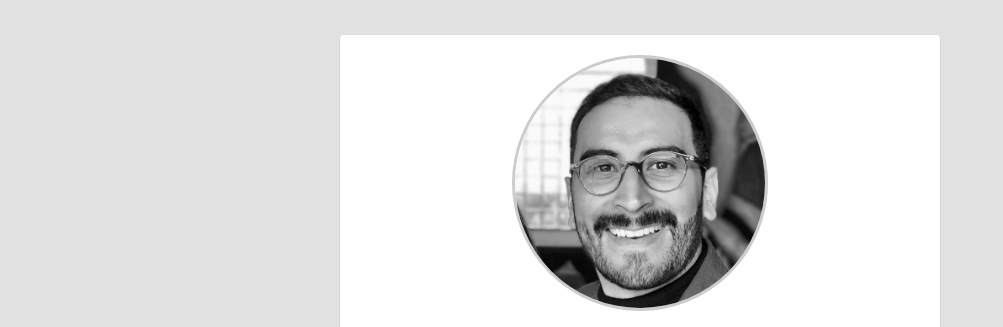
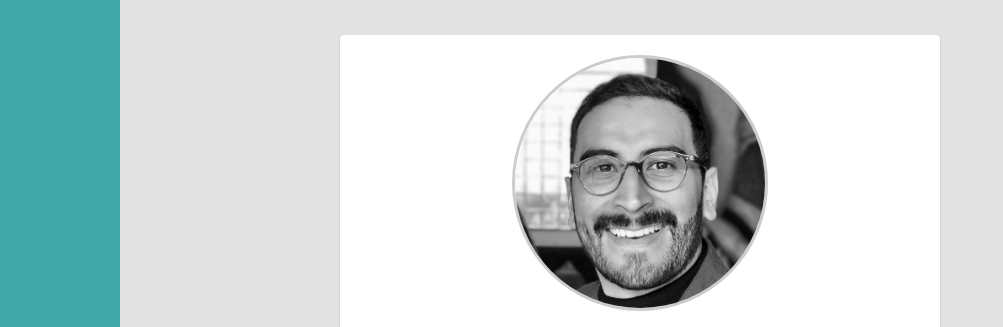
Before and after one commit to brflores84/profile, a plain HTML site: page index.html in a window 1280 px wide. Shown: the top 327 px of the page, without its empty margins (0-1003 px from the left). Drawn offline with Linux system fonts and the light colour scheme.

Commit message:
added useless sidebar

```diff
--- a/index.html
+++ b/index.html
@@ -8,6 +8,8 @@
   <title>Bruno Flores</title>
 </head>
 <body>
+  <div id="sidebar">
+  </div>
   <div class="container">
     <div class="card text-center">
       <img src="images/profpic.jpg" alt="portraitbruno" class="img-circle" id="img-profile">
--- a/style.css
+++ b/style.css
@@ -109,3 +109,13 @@ a:hover {
 #movies img {
     width: 100px;
 }
+
+#sidebar {
+    background-color: #41AAA8;
+    position: fixed;
+    left: 0px;
+    top: 0px;
+    bottom: 0px;
+    width: 120px;
+    text-align: center;
+}
```
